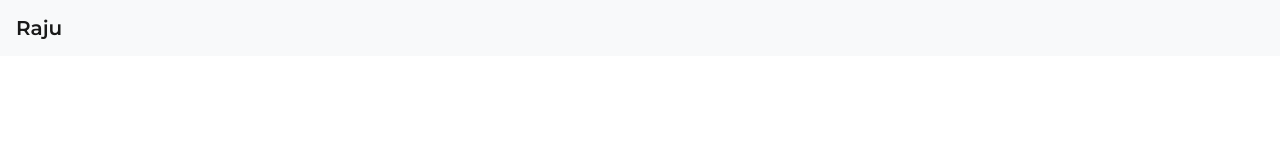
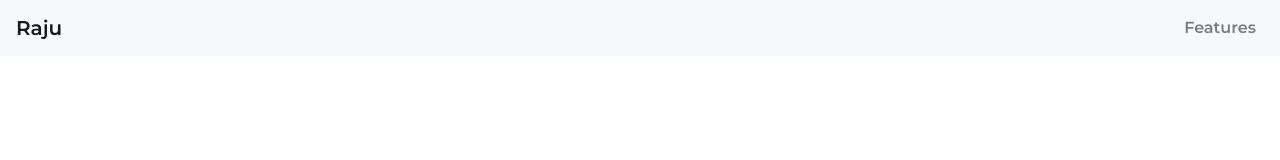
Before and after one commit to BalarajuK/portfolio, a React (Create React App) app: page / in a window 1280 px wide. Shown: the top 160 px of the page. Built offline with nearby package versions, Linux system fonts and the light colour scheme.

Commit message:
Right aligned header items

```diff
--- a/src/components/App.js
+++ b/src/components/App.js
@@ -4,15 +4,22 @@ import Header from './Header.js';
 
 class App extends Component {
     state = {
-        Dark : false
+        Dark: false
     }
+
     componentDidMount() {
         document.title = Config.Name + "'s Portfolio"
     }
 
     render() {
         return <div className="App">
-            <Header className="Header" dark={this.state.Dark}>{Config.Name}</Header>
+            <Header className="Header" dark={this.state.Dark}
+                    items={[
+                        <li className="nav-item">
+                            <a className="nav-link" href="#">Features</a>
+                        </li>
+                    ]}
+            >{Config.Name}</Header>
         </div>;
     }
 }
--- a/src/components/Header.js
+++ b/src/components/Header.js
@@ -19,7 +19,7 @@ const Header = ({ dark, children, className, items, to, Link }) => {
             )}
             {items && items.length > 0 && (
                 <div className="collapse navbar-collapse">
-                    <ul className="navbar-nav mr-auto">
+                    <ul className="navbar-nav ml-auto">
                         {items.map((item, key) => (
                             <li className="nav-item" key={key}>
                                 {item}
```
